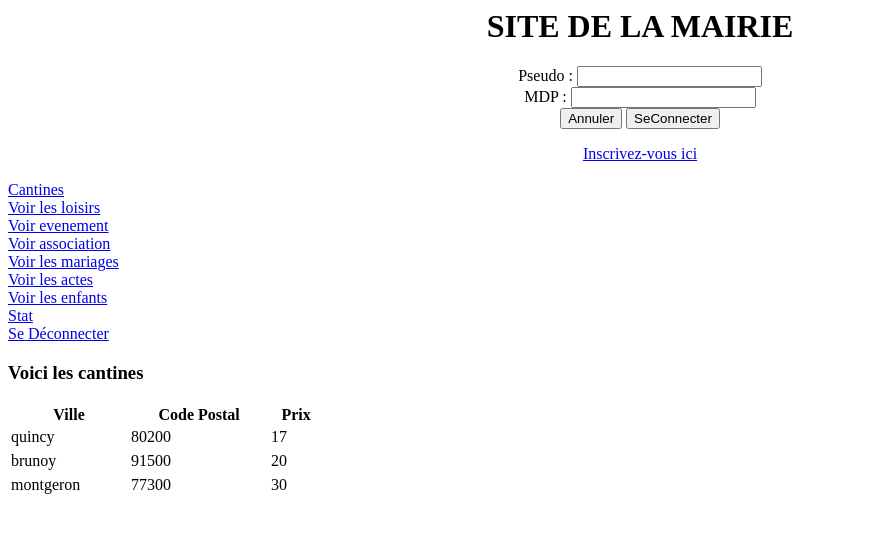
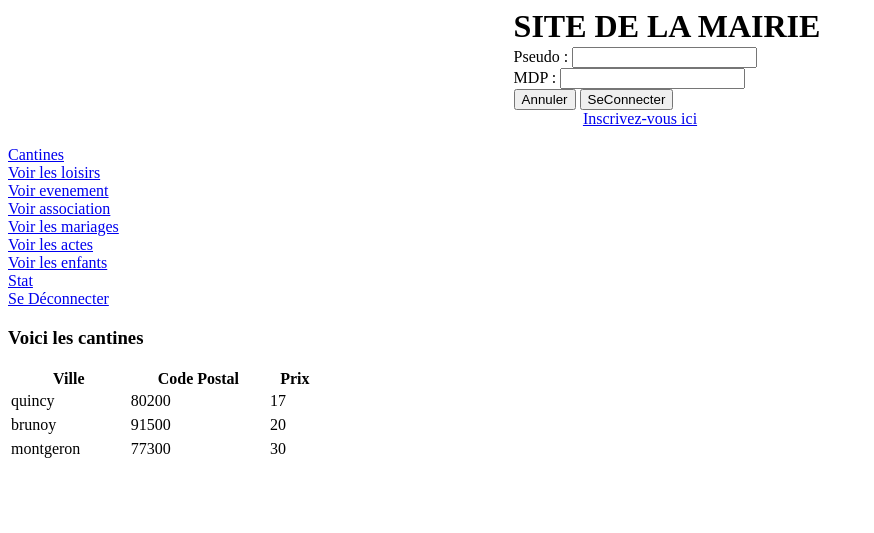
Before and after one commit to usergit123/site_mairie, a PHP site: page /connexion_admin.php?page=1 in a window 1280 px wide. Shown: the top 533 px of the page, without its empty margins (0-874 px from the left). Run offline with PHP 8.4, Linux system fonts and the light colour scheme; the visitor is signed in with stand-in values (Sample User, id 1); data comes from the database, SQL or seed files in the repository.

Commit message:
alignement des formulaires avec css

```diff
--- a/connexion_admin.php
+++ b/connexion_admin.php
@@ -18,9 +18,10 @@
     				}
 				}
 		?>
+		<link rel="stylesheet" type="text/css" href="style/style.css">
 	</head>
 	<body>
-		<center>
+
 			<h1> SITE DE LA MAIRIE </h1>
 		    <form method ="post" action ="">
 		    Pseudo : <input type ="text" name="pseudo"> </br>
@@ -28,6 +29,7 @@
 		    <input type ="reset" name ="Annuler" value ="Annuler">
 		    <input type ="submit" name ="SeConnecter" value ="SeConnecter"><br/>
 		    </form>
+			<center>
 		    <a href="inscription.php"> Inscrivez-vous ici </a>
 			</center>
 			<?php
--- /dev/null
+++ b/style/style.css
@@ -0,0 +1,16 @@
+label
+{
+	display: block;
+	width: 150px;
+	float: left;
+	/*margin:2px 5px 0 40%;*/
+}
+h1{
+	margin:2px 5px 0 40%;
+}
+div{
+	margin:2px 5px 0 0;
+}
+form{
+	margin:2px 5px 0 40%;
+}
--- a/vue/ajout_evenement_externe.php
+++ b/vue/ajout_evenement_externe.php
@@ -11,3 +11,4 @@
                     <input type ="submit" name ="ajouter2" value ="ajouter"><br/>
                     </form>
 					</center>
+					</br>
```
Also changed, not shown: vue/ajout_evenement.php (+21 -18 lines).
